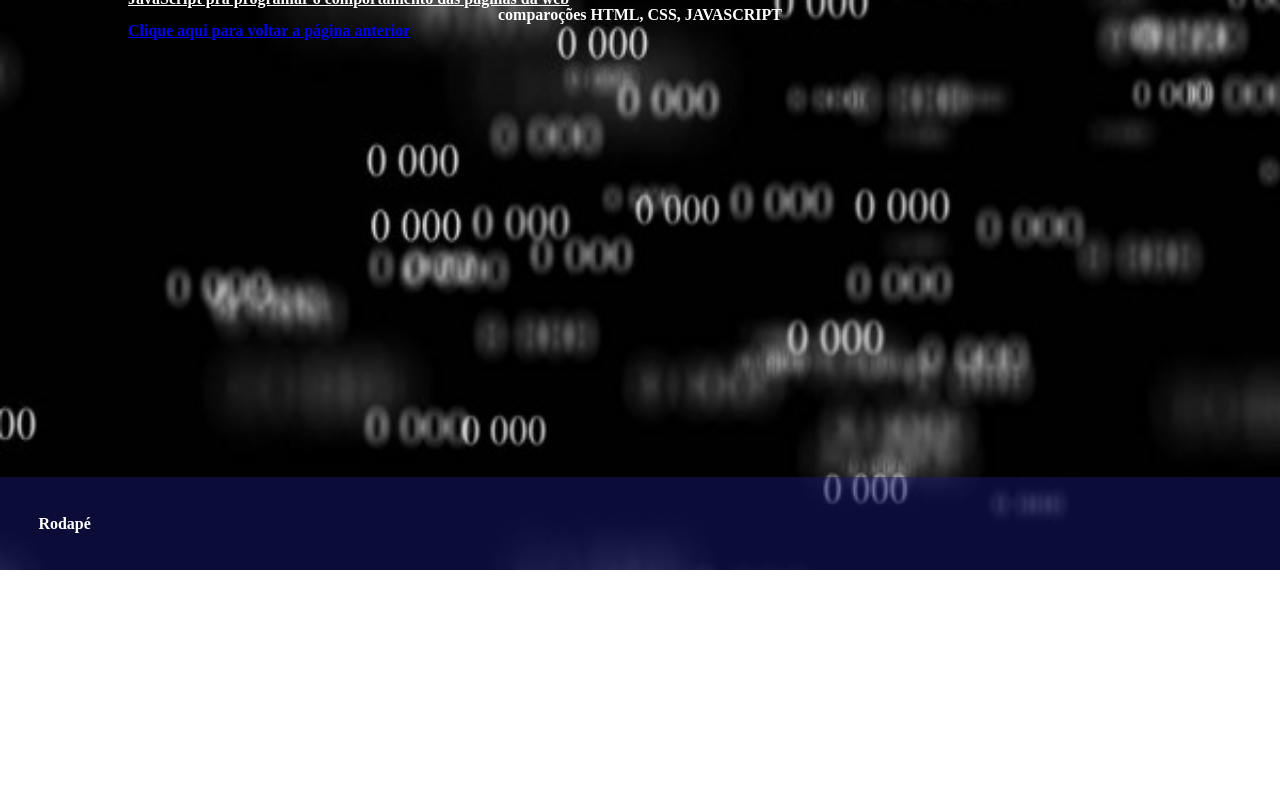
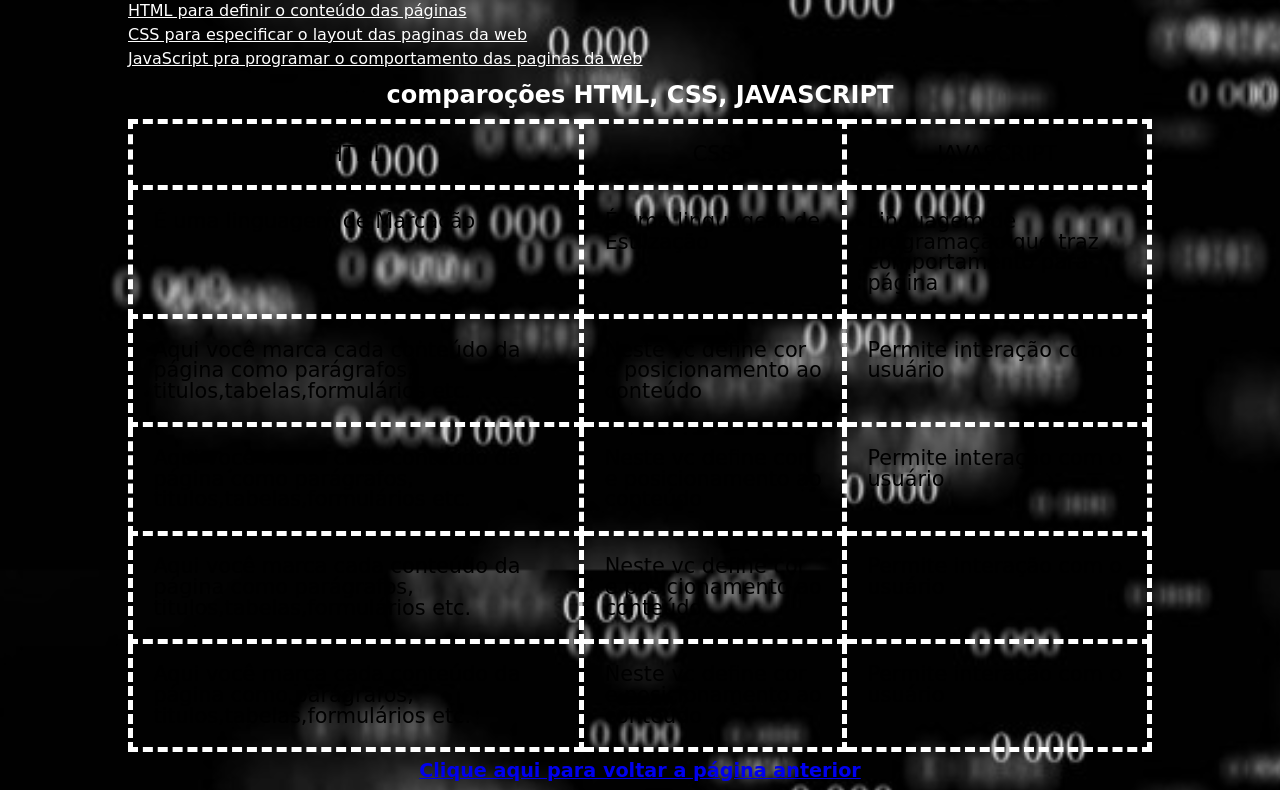
Before and after one commit to projetos-Gabryel/Aulas-De-iw, a plain HTML site: page Javascript.html in a window 1280 px wide. Shown: the part 230-1020 px from the top of the page. Before the commit the page ends 800 px from the top, so only its background shows below. Drawn offline with Linux system fonts and the light colour scheme; a web font is replaced by a local one.

Commit message:
Add files via upload

```diff
--- a/Javascript.html
+++ b/Javascript.html
@@ -4,17 +4,20 @@
 	<title>Javascript</title>
 	<link rel="stylesheet" type="text/css" href="css/reset.css">
 	<link rel="stylesheet" type="text/css" href="css/style.css">
+	<link href="https://fonts.googleapis.com/
+    css2?family=Dancing+Script&display=swap" rel="stylesheet">
+    <link rel="shortcut" href="Favicon.jpg">
 </head>
 <body>
 	<header>
 		<nav>
-			<h1>Javascript</h1>
+			<h1 class="titulos">Javascript</h1>
 		</nav>
          </header>
 	<div class="container">
 		<div>
 
-			<h1>Saiba um pouco mais de javascript</h1>
+			<h1 class="titulos">Saiba um pouco mais de javascript</h1>
 
 		     <p>JavaScript é a linguagem de programação mais popular do mundo.</p>
 
@@ -33,12 +36,71 @@
 
                   <li>JavaScript pra programar o comportamento das paginas da web</li>
                  </ol>
-            <h2>comparoções HTML, CSS, JAVASCRIPT</h2>
+            <h2 class="titulos">comparoções HTML, CSS, JAVASCRIPT</h2>
+
+           <table>
+               <tr>
+               	   <th>HTML</th>
+                   <th>CSS</th>
+                   <th>JAVASCRIPT</th>
+
+               </tr>
+
+               <tr>
+               	   <td>É uma linguagem de Marcação</td>
+                   <td>É uma linguagem de Estlização</td>
+                   <td>Linguagem de programação que traz comportamento para página</td>
+
+               </tr>
+
+               <tr>
+               	  <td>Aqui você marca cada conteúdo da página como
+               	   parágrafos, titulos,tabelas,formulários etc.
+               	   </td>
+
+                   <td>Neste vc define cor e posicionamento ao conteúdo
+                   </td>
+
+                   <td>Permite interação com o usuário
+                   </td>
+
+                    <tr>
+               	  <td>Aqui você marca cada conteúdo da página como
+               	   parágrafos, titulos,tabelas,formulários etc.
+               	   </td>
+
+                   <td>Neste vc define cor e posicionamento ao conteúdo
+                   </td>
+
+                   <td>Permite interação com o usuário
+                   </td>
+
+                    <tr>
+               	  <td>Aqui você marca cada conteúdo da página como
+               	   parágrafos, titulos,tabelas,formulários etc.
+               	   </td>
+
+                   <td>Neste vc define cor e posicionamento ao conteúdo
+                   </td>
+
+                   <td>Permite interação com o usuário
+                   </td>
+
+                    <tr>
+               	  <td>Aqui você marca cada conteúdo da página como
+               	   parágrafos, titulos,tabelas,formulários etc.
+               	   </td>
+
+                   <td>Neste vc define cor e posicionamento ao conteúdo
+                   </td>
+
+                   <td>Permite interação com o usuário
+                   </td>
+           </table>
+
         </div>
-           <p><a href="index.html">Clique aqui para voltar a página anterior</a></p>
+           <p class="titulos"><a href="index.html">Clique aqui para voltar a página anterior</a></p>
 		</div>
-	<footer>
-		<p>Rodapé</p>
-	</footer>
+
 </body>
 </html>
--- a/css/style.css
+++ b/css/style.css
@@ -2,8 +2,9 @@
 body{
 	background-image: url(../img/fundo.jpg);
   background-repeat: round;
-    background-size: cover;
-    background-attachment: fixed;
+  background-size: cover;
+  background-attachment: fixed;
+  font-family: 'Dancing Script', cursive;
 	}
 
 .container{
@@ -13,34 +14,50 @@ body{
     margin-left: auto;
 }
 
-header, footer{
-background-color: rgb(25,25,112,0.5);
-padding: 3%;
+header{
+ background-color: rgb(25,25,112,0.5);
+ padding: 2%
+ font-family: 'Satisfy', cursive;
 }
 
-h1,h2{
-    text-align: center;
+h1{
+font-size: 2em;
+}
+
+
+h2{
+font-size: 1.5em;
+
+}
+
+.titulos{
+  text-align: center;
  	color: #ffffff;
  	font-weight:bolder;
+  line-height: 2;
  }
 p{
-    color:#ffffff;
+  color:#ffffff;
  	font-weight:bolder;
-    font-size:bolder;
+  font-size:1.2em;
+  margin-top: 2%
+  margin-bottom:2%
 
  }
 
 ul li, ol li{
       text-decoration: underline;
       color:#ffffff ;
+      font-size: 1.2em
       font-weight: bolder;
+      line-height: 1.5
 
   }
 
 figure{
 
       text-align: center;
-      border: 20px dashed #ffffff;
+      border: 10px dashed #ffffff;
      }
 footer{
           position: fixed;
@@ -49,3 +66,48 @@ footer{
           right: 0;
           left: 0;
         }
+
+  link {
+  color: green;
+  background-color: transparent;
+  text-decoration: none;
+}
+
+a:visited {
+  color: #4169E1;
+  background-color: transparent;
+  text-decoration: none;
+}
+
+a:hover {
+  color: red;
+  background-color: transparent;
+  text-decoration: underline;
+}
+
+a:active {
+  color: #4B0082;
+  background-color: transparent;
+  text-decoration: underline;
+}
+
+ table{
+          border-collapse: collapse;
+          width: 80%
+          color: :#fff;
+          font-size: 1.3em;
+          margin-right: auto;
+           margin-left: auto;
+
+        }
+
+ td,th{
+   border: 5px dashed #ffffff;
+   padding: 2%;
+
+ }
+
+
+    tr: nth-child(even){
+      background-color: #dddddd;
+    }
```
Also changed, not shown: index.html (+18 -10 lines), img/Favicon.jpg (added).
